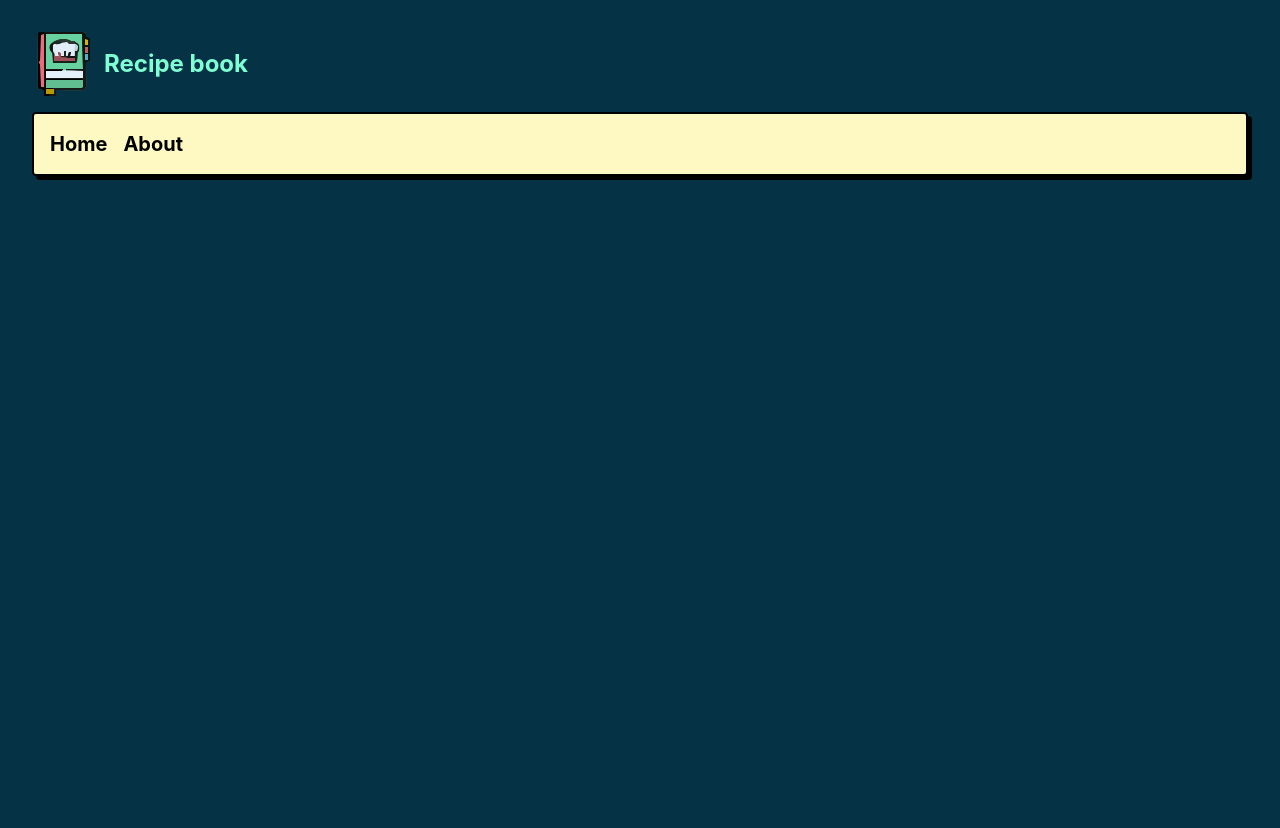
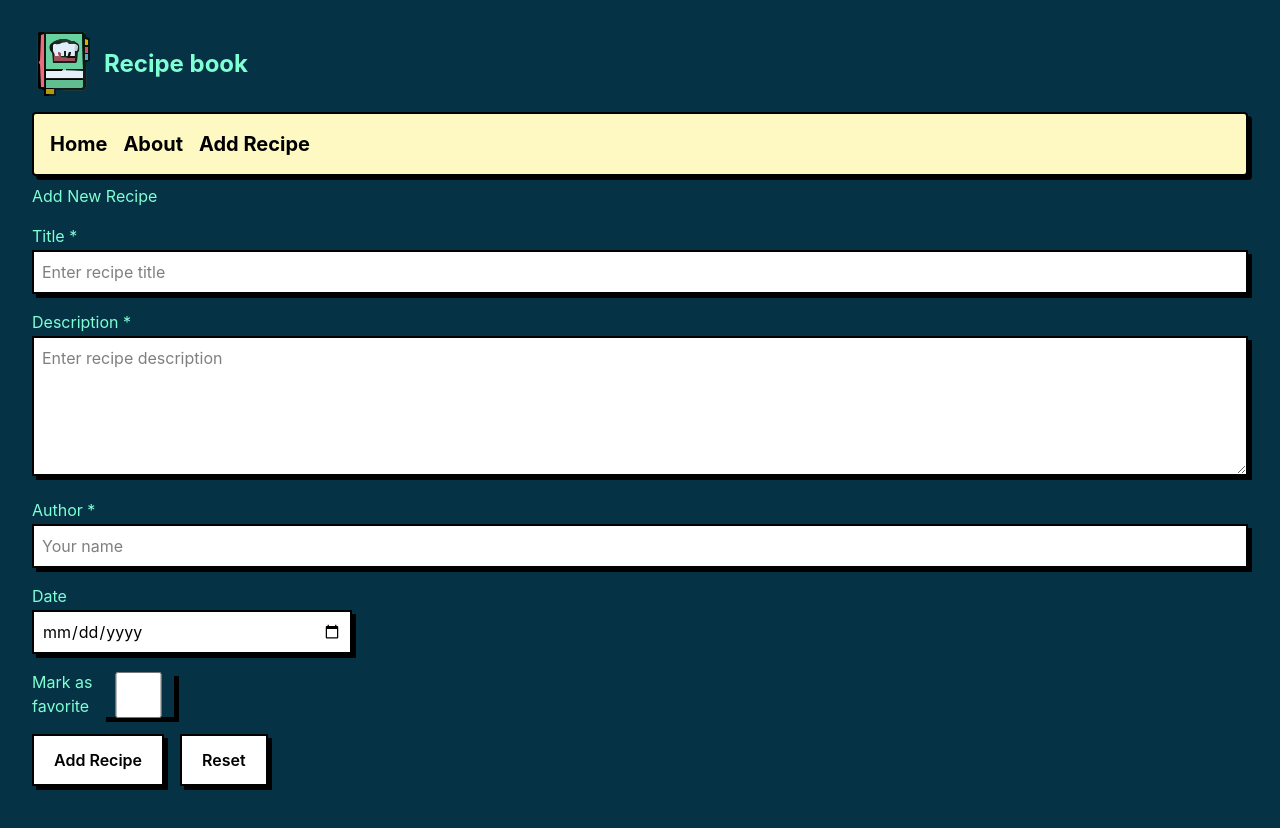
Before and after one commit to LucySpass/vue-recipe-app, a Vue app: page /add in a window 1280 px wide. Shown: the top 828 px of the page. Built offline with nearby package versions, Linux system fonts and the light colour scheme.

Commit message:
feat: implement recipe addition feature with form validation and routing

```diff
--- a/data.json
+++ b/data.json
@@ -1,7 +1,7 @@
 {
   "recipes": [
     {
-      "id": 1,
+      "id": "1",
       "title": "Spaghetti Bolognese",
       "description": "Classic Italian pasta dish with rich meat sauce, tomatoes, and aromatic herbs. Perfect comfort food that's hearty and satisfying.",
       "isFavorite": false,
@@ -9,7 +9,7 @@
       "author": "Maria Rossi"
     },
     {
-      "id": 2,
+      "id": "2",
       "title": "Avocado Toast",
       "description": "Simple yet delicious breakfast featuring mashed avocado on toasted bread, topped with olive oil, lemon juice, and red pepper flakes.",
       "isFavorite": true,
@@ -17,7 +17,7 @@
       "author": "Chef Jordan"
     },
     {
-      "id": 3,
+      "id": "3",
       "title": "Chicken Tikka Masala",
       "description": "Tender chunks of marinated chicken in a creamy, spiced tomato-based sauce. A beloved Indian-inspired dish with aromatic spices and herbs.",
       "isFavorite": true,
@@ -25,12 +25,21 @@
       "author": "Priya Sharma"
     },
     {
-      "id": 4,
+      "id": "4",
       "title": "Caesar Salad",
       "description": "Crisp romaine lettuce with creamy Caesar dressing, parmesan cheese, and crunchy croutons. A timeless classic that's refreshing and flavorful.",
       "isFavorite": false,
       "createdDate": "2026-02-28",
       "author": "Chef Michael"
+    },
+    {
+      "id": "44f6",
+      "title": "test",
+      "description": "test 2",
+      "author": "asdasd",
+      "createdDate": "2026-03-12",
+      "isFavorite": false
     }
-  ]
+  ],
+  "$schema": "./node_modules/json-server/schema.json"
 }
--- a/package.json
+++ b/package.json
@@ -17,7 +17,6 @@
   "dependencies": {
     "@tailwindcss/vite": "^4.2.1",
     "pinia": "^3.0.4",
-    "tailwindcss": "^4.2.1",
     "vue": "^3.5.29",
     "vue-router": "^5.0.3"
   },
@@ -27,6 +26,7 @@
     "@vitejs/plugin-vue": "^6.0.4",
     "@vue/eslint-config-typescript": "^14.7.0",
     "@vue/tsconfig": "^0.8.1",
+    "autoprefixer": "^10.4.27",
     "eslint": "^10.0.2",
     "eslint-config-prettier": "^10.1.8",
     "eslint-plugin-oxlint": "~1.50.0",
@@ -34,7 +34,9 @@
     "jiti": "^2.6.1",
     "npm-run-all2": "^8.0.4",
     "oxlint": "~1.50.0",
+    "postcss": "^8.5.8",
     "prettier": "3.8.1",
+    "tailwindcss": "^4.2.1",
     "typescript": "~5.9.3",
     "vite": "^7.3.1",
     "vite-plugin-vue-devtools": "^8.0.6",
--- /dev/null
+++ b/src/components/ButtonComponent.vue
@@ -0,0 +1,8 @@
+<template>
+  <button
+    v-bind="$attrs"
+    class="border-2 border-black bg-white px-5 py-3 font-semibold text-black shadow-[4px_4px_0_0] hover:bg-yellow-300 focus:ring-2 focus:ring-yellow-300 focus:outline-0"
+  >
+    <slot />
+  </button>
+</template>
--- a/src/components/HeaderNavigation.vue
+++ b/src/components/HeaderNavigation.vue
@@ -12,5 +12,8 @@ import { RouterLink } from 'vue-router'
     <RouterLink to="/about" class="text-xl font-bold lg:inline-block hover:text-teal-500">
       About
     </RouterLink>
+    <RouterLink to="/add" class="text-xl font-bold lg:inline-block hover:text-teal-500">
+      Add Recipe
+    </RouterLink>
   </nav>
 </template>
--- a/src/components/RecipeCard.vue
+++ b/src/components/RecipeCard.vue
@@ -6,14 +6,11 @@ const props = defineProps<{
   shortDescription?: boolean
 }>()
 
-const { id, createdDate, title, description } = props.recipe
+const { createdDate, title, description } = props.recipe
 </script>
 
 <template>
-  <RouterLink
-    :to="`/recipe/${id}`"
-    class="block rounded border-2 border-black bg-white p-4 shadow-[4px_4px_0_0] hover:bg-yellow-100 focus:ring-2 focus:ring-yellow-300 focus:outline-0 text-black"
-  >
+  <div class="flex flex-col gap-2">
     <span class="inline-flex items-center gap-1.5">
       <svg
         xmlns="http://www.w3.org/2000/svg"
@@ -35,12 +32,12 @@ const { id, createdDate, title, description } = props.recipe
       </time>
     </span>
 
-    <h3 class="mt-1 text-xl font-semibold">
+    <h3 class="text-xl font-semibold">
       {{ title }}
     </h3>
 
-    <p :class="['mt-2', shortDescription && 'line-clamp-2', 'text-pretty']">
+    <p :class="[shortDescription && 'line-clamp-2', 'text-pretty']">
       {{ description }}
     </p>
-  </RouterLink>
+  </div>
 </template>
--- a/src/router/index.ts
+++ b/src/router/index.ts
@@ -23,6 +23,11 @@ const router = createRouter({
       name: 'recipe',
       component: RecipeView,
     },
+    {
+      path: '/add',
+      name: 'add',
+      component: () => import('../views/AddView.vue'),
+    },
   ],
 })
 
--- a/src/services/recipeService.ts
+++ b/src/services/recipeService.ts
@@ -8,7 +8,7 @@ export async function fetchRecipes(): Promise<Recipe[]> {
   return response.json()
 }
 
-export async function addRecipe(recipe: Recipe): Promise<Recipe> {
+export async function addRecipe(recipe: Omit<Recipe, 'id'>): Promise<Recipe> {
   const response = await fetch(API_URL, {
     method: 'POST',
     headers: { 'Content-Type': 'application/json' },
@@ -28,7 +28,7 @@ export async function updateRecipe(recipe: Recipe): Promise<Recipe> {
   return response.json()
 }
 
-export async function deleteRecipe(id: number): Promise<void> {
+export async function deleteRecipe(id: string): Promise<void> {
   const response = await fetch(`${API_URL}/${id}`, { method: 'DELETE' })
   if (!response.ok) throw new Error('Failed to delete recipe')
 }
--- a/src/stores/recipe.ts
+++ b/src/stores/recipe.ts
@@ -1,7 +1,7 @@
 import { addRecipe, deleteRecipe, fetchRecipes, updateRecipe } from '@/services/recipeService'
 import type { Recipe } from '@/types/Recipe'
 import { defineStore } from 'pinia'
-import { ref, toRaw } from 'vue'
+import { ref } from 'vue'
 
 const getError = (err: unknown, defaultMessage: string) =>
   err instanceof Error ? err.message : defaultMessage
@@ -23,7 +23,7 @@ export const useRecipeStore = defineStore('recipe', () => {
     }
   }
 
-  const useAddRecipe = async (newRecipe: Recipe) => {
+  const useAddRecipe = async (newRecipe: Omit<Recipe, 'id'>) => {
     try {
       const savedRecipe = await addRecipe(newRecipe)
       recipes.value.push(savedRecipe)
@@ -46,7 +46,7 @@ export const useRecipeStore = defineStore('recipe', () => {
     }
   }
 
-  const useDeleteRecipe = async (id: number) => {
+  const useDeleteRecipe = async (id: string) => {
     try {
       await deleteRecipe(id)
       recipes.value = recipes.value.filter((r) => r.id !== id)
@@ -56,19 +56,12 @@ export const useRecipeStore = defineStore('recipe', () => {
     }
   }
 
-  const useGetRecipeById = async (id: number): Promise<Recipe | null> => {
+  const useGetRecipeById = async (id: string): Promise<Recipe | null> => {
     if (!recipes.value.length) {
       await useGetRecipes()
     }
 
-    console.log(
-      'useGetRecipeById',
-      toRaw(recipes.value),
-      id,
-      recipes.value.find((r) => r.id === id),
-    )
-
-    return recipes.value.find((r) => Number(r.id) === id) ?? null
+    return recipes.value.find((r) => r.id === id) ?? null
   }
 
   return {
--- a/src/types/Recipe.ts
+++ b/src/types/Recipe.ts
@@ -1,5 +1,5 @@
 export interface Recipe {
-  id: number
+  id: string
   title: string
   description: string
   isFavorite: boolean
--- /dev/null
+++ b/src/views/AddView.vue
@@ -0,0 +1,141 @@
+<script setup lang="ts">
+import ButtonComponent from '@/components/ButtonComponent.vue'
+import ErrorBadge from '@/components/ErrorBadge.vue'
+import { useRecipeStore } from '@/stores/recipe'
+import type { Recipe } from '@/types/Recipe'
+import { ref } from 'vue'
+import { useRouter } from 'vue-router'
+
+const router = useRouter()
+const store = useRecipeStore()
+
+const initialState = {
+  title: '',
+  description: '',
+  author: '',
+  createdDate: new Date(),
+  isFavorite: false,
+}
+
+const form = ref({ ...initialState })
+const isSubmitting = ref(false)
+const formError = ref<string | null>(null)
+
+const handleSubmit = async () => {
+  if (!form.value.title) {
+    formError.value = 'Title is required'
+    return
+  }
+  if (!form.value.description) {
+    formError.value = 'Description is required'
+    return
+  }
+  if (!form.value.author) {
+    formError.value = 'Author is required'
+    return
+  }
+
+  isSubmitting.value = true
+  formError.value = null
+
+  try {
+    // Create recipe without id (server assigns it)
+    const newRecipe: Omit<Recipe, 'id'> = {
+      title: form.value.title,
+      description: form.value.description,
+      author: form.value.author,
+      createdDate: form.value.createdDate ?? new Date(),
+      isFavorite: form.value.isFavorite,
+    }
+
+    await store.useAddRecipe(newRecipe)
+
+    // Redirect to home on success
+    router.push('/')
+  } catch (err) {
+    formError.value = err instanceof Error ? err.message : 'Failed to add recipe'
+  } finally {
+    isSubmitting.value = false
+  }
+}
+
+const resetForm = () => {
+  form.value = { ...initialState }
+  formError.value = null
+}
+</script>
+
+<template>
+  <div class="flex flex-col gap-4">
+    <h1>Add New Recipe</h1>
+
+    <div v-if="formError">
+      <ErrorBadge :error="formError" />
+    </div>
+
+    <form @submit.prevent="handleSubmit" class="grid gap-4">
+      <label for="title">
+        <span>Title *</span>
+        <input
+          id="title"
+          class="form-group"
+          v-model.trim="form.title"
+          type="text"
+          placeholder="Enter recipe title"
+          required
+        />
+      </label>
+
+      <label for="description">
+        <span>Description *</span>
+        <textarea
+          id="description"
+          class="form-group"
+          v-model.trim="form.description"
+          placeholder="Enter recipe description"
+          rows="5"
+          required
+        />
+      </label>
+
+      <label for="author">
+        <span>Author *</span>
+        <input
+          id="author"
+          class="form-group"
+          v-model.trim="form.author"
+          type="text"
+          placeholder="Your name"
+          required
+        />
+      </label>
+
+      <label for="createdDate" class="w-xs">
+        <span>Date</span>
+        <input class="form-group" id="createdDate" v-model="form.createdDate" type="date" />
+      </label>
+
+      <label for="isFavorite" class="w-fit flex gap-2">
+        <span>Mark as favorite</span>
+        <input class="form-group" id="isFavorite" v-model="form.isFavorite" type="checkbox" />
+      </label>
+
+      <div class="flex gap-4">
+        <ButtonComponent type="submit" :disabled="isSubmitting">
+          {{ isSubmitting ? 'Adding...' : 'Add Recipe' }}
+        </ButtonComponent>
+        <ButtonComponent type="reset" @click="resetForm" :disabled="isSubmitting">
+          Reset
+        </ButtonComponent>
+      </div>
+    </form>
+  </div>
+</template>
+
+<style scoped>
+@reference "tailwindcss";
+
+.form-group {
+  @apply mt-0.5 w-full p-2 bg-white text-black border-2 border-black shadow-[4px_4px_0_0] focus:ring-2 focus:ring-yellow-300;
+}
+</style>
--- a/src/views/HomeView.vue
+++ b/src/views/HomeView.vue
@@ -17,7 +17,12 @@ onMounted(() => {
 
   <div v-if="store.recipes.length > 0" class="grid gap-2">
     <div v-for="recipe in store.recipes" :key="recipe.id">
-      <RecipeCard :recipe="recipe" shortDescription></RecipeCard>
+      <RouterLink
+        :to="`/recipe/${recipe.id}`"
+        class="block rounded border-2 border-black bg-white p-4 shadow-[4px_4px_0_0] hover:bg-yellow-100 focus:ring-2 focus:ring-yellow-300 focus:outline-0 text-black"
+      >
+        <RecipeCard :recipe="recipe" shortDescription></RecipeCard>
+      </RouterLink>
     </div>
   </div>
 
--- a/src/views/RecipeView.vue
+++ b/src/views/RecipeView.vue
@@ -12,8 +12,7 @@ const store = useRecipeStore()
 const recipe = ref<Recipe | null>(null)
 
 onMounted(async () => {
-  console.log(Number(route.params.id))
-  recipe.value = await store.useGetRecipeById(Number(route.params.id))
+  recipe.value = await store.useGetRecipeById(String(route.params.id))
 })
 </script>
 
```
Also changed, not shown: 1 other file (tests, documents, lock files or other folders).
